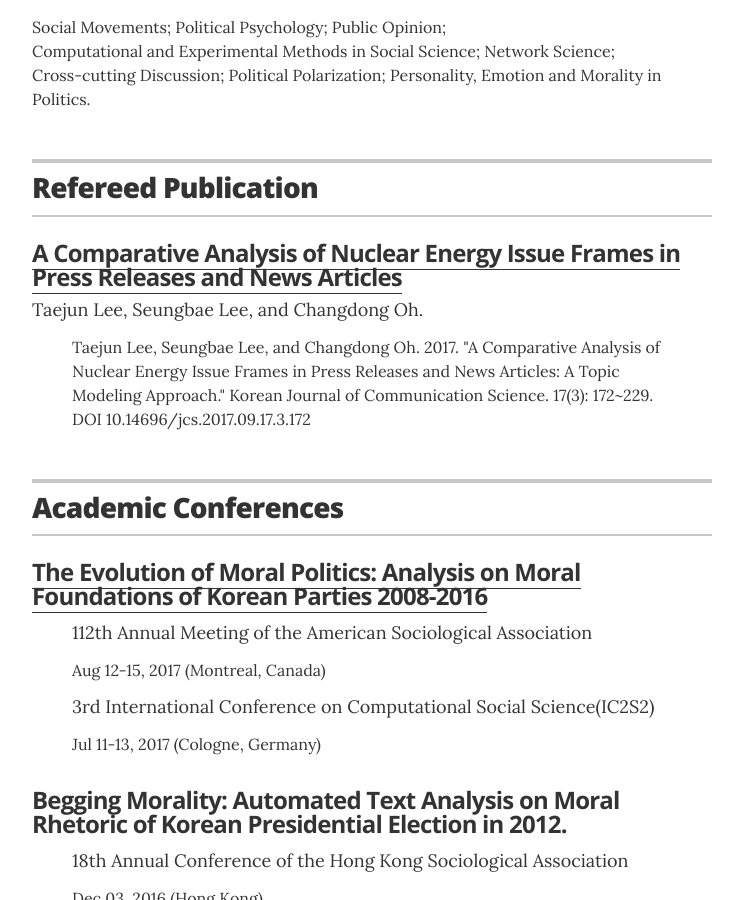
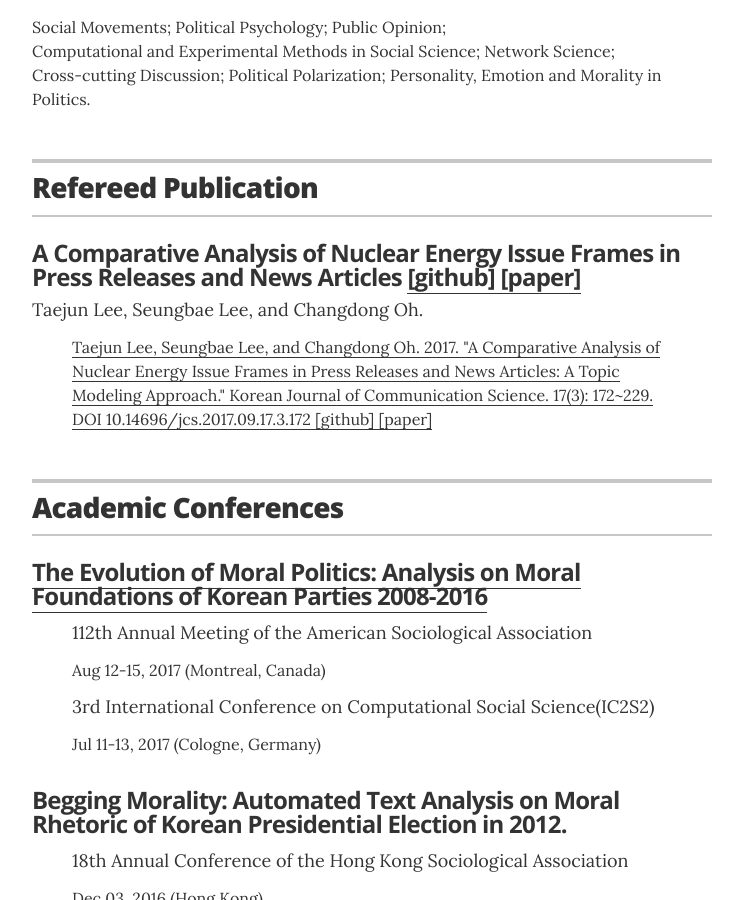
Before and after one commit to ChangdongOh/ChangdongOh.github.io, a Jekyll site: the page built from index.html, in a window 1280 px wide and 900 px high, scrolled down 955 px. Shown: the whole window, without its empty margins (268-1011 px from the left). Built offline with Jekyll 4.4.1, drawn with Linux system fonts in a browser that asks for light colours.

Commit message:
source code & paper link

```diff
--- a/_data/experience.yml
+++ b/_data/experience.yml
@@ -1,3 +1,3 @@
-- title: <a href = "https://github.com/ChangdongOh/nuclearenergy">A Comparative Analysis of Nuclear Energy Issue Frames in Press Releases and News Articles</a>
+- title: A Comparative Analysis of Nuclear Energy Issue Frames in Press Releases and News Articles  <a href = "https://github.com/ChangdongOh/nuclearenergy"> [github] <a> <a href = "http://www.dbpia.co.kr/Journal/ArticleDetail/NODE07237927"> [paper] <a>
   author: Taejun Lee, Seungbae Lee, and Changdong Oh.
-  summary: Taejun Lee, Seungbae Lee, and Changdong Oh. 2017. "A Comparative Analysis of Nuclear Energy Issue Frames in Press Releases and News Articles&#58; A Topic Modeling Approach." Korean Journal of Communication Science. 17(3)&#58; 172~229. DOI 10.14696/jcs.2017.09.17.3.172
+  summary: Taejun Lee, Seungbae Lee, and Changdong Oh. 2017. "A Comparative Analysis of Nuclear Energy Issue Frames in Press Releases and News Articles&#58; A Topic Modeling Approach." Korean Journal of Communication Science. 17(3)&#58; 172~229. DOI 10.14696/jcs.2017.09.17.3.172 <a href = "https://github.com/ChangdongOh/nuclearenergy"> [github] <a> <a href = "http://www.dbpia.co.kr/Journal/ArticleDetail/NODE07237927"> [paper] <a>
```
